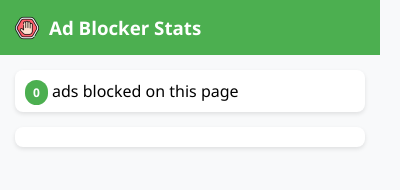
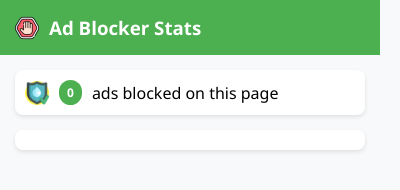
Before and after one commit to AlbertoBarrago/AD-Blocker, a browser extension: page popup.html in a window 400 px wide. Drawn offline with Linux system fonts and the light colour scheme.

Commit message:
Added icons

```diff
--- a/content.js
+++ b/content.js
@@ -61,7 +61,7 @@ function removeAds() {
         [class*="ad-wrapper"],
         [data-ad-client],
         [id*="div-gpt-ad"],
-        [class*=.adv],
+        [class*=adv],
         iframe[src*="doubleclick.net"],
         iframe[src*="ad."],
         div[aria-label*="advertisement"]
--- a/popup.html
+++ b/popup.html
@@ -30,6 +30,29 @@
             border-radius: 8px;
             margin-bottom: 15px;
             box-shadow: 0 2px 4px rgba(0,0,0,0.1);
+            display: flex;
+            align-items: center;
+            gap: 10px;
+        }
+
+        .notification-icon {
+            width: 24px;
+            height: 24px;
+            background-size: contain;
+            background-repeat: no-repeat;
+            background-position: center;
+            background-image: url('icons/shield.png');
+        }
+
+        .notification-icon.active {
+            background-image: url('icons/lightning.png');
+            animation: pulse 1.5s infinite;
+        }
+
+        @keyframes pulse {
+            0% { transform: scale(1); }
+            50% { transform: scale(1.1); }
+            100% { transform: scale(1); }
         }
 
         #blocked-list {
@@ -73,6 +96,7 @@
     <h3>Ad Blocker Stats</h3>
 </div>
 <div class="stats">
+    <div class="notification-icon"></div>
     <span id="total-count" class="counter">0</span> ads blocked on this page
 </div>
 <div id="blocked-list"></div>
```
Also changed, not shown: icons/lightning.png (added), icons/shield.png (added), manifest.json.
